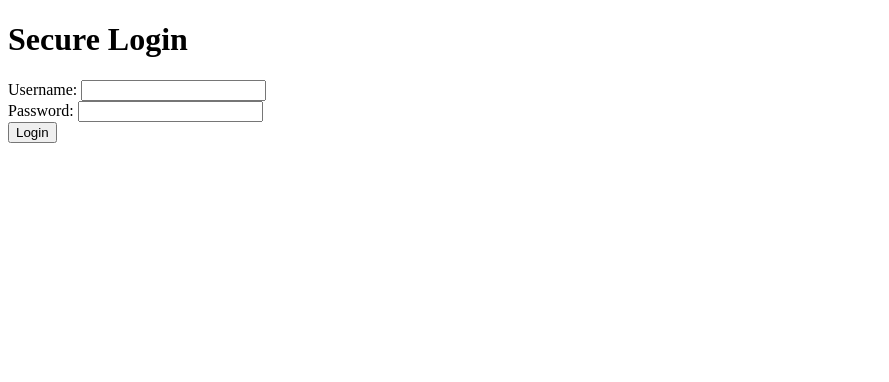
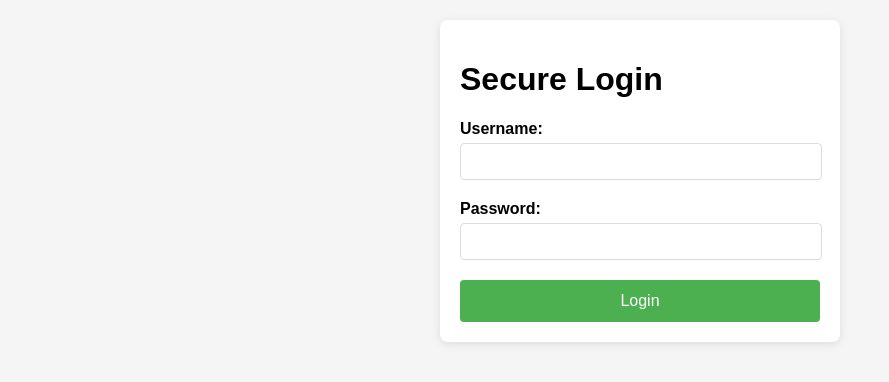
Before and after one commit to JAVERSSER/node-test-hosting, a website: page public/index.html in a window 1280 px wide. Shown: the whole page, without its empty margins (0-889 px from the left). Drawn offline with Linux system fonts and the light colour scheme.

Commit message:
Update index.html

```diff
--- a/public/index.html
+++ b/public/index.html
@@ -4,7 +4,46 @@
   <meta charset="UTF-8" />
   <title>Secure Login</title>
   <style>
-    /* Your existing styles */
+    body {
+      font-family: Arial, sans-serif;
+      max-width: 400px;
+      margin: 0 auto;
+      padding: 20px;
+      background-color: #f5f5f5;
+    }
+    .login-box {
+      background: white;
+      padding: 20px;
+      border-radius: 8px;
+      box-shadow: 0 2px 10px rgba(0,0,0,0.1);
+    }
+    .form-group {
+      margin: 20px;
+      margin-left: 0px;
+    }
+    label {
+      display: block;
+      margin-bottom: 5px;
+      font-weight: bold;
+    }
+    input {
+      width: 100%;
+      padding: 10px;
+      border: 1px solid #ddd;
+      border-radius: 4px;
+    }
+    button {
+      width: 100%;
+      background: #4CAF50;
+      color: white;
+      padding: 12px;
+      border: none;
+      border-radius: 4px;
+      font-size: 16px;
+    }
+    button:hover {
+      background: #45a049;
+    }
   </style>
 </head>
 <body>
```
